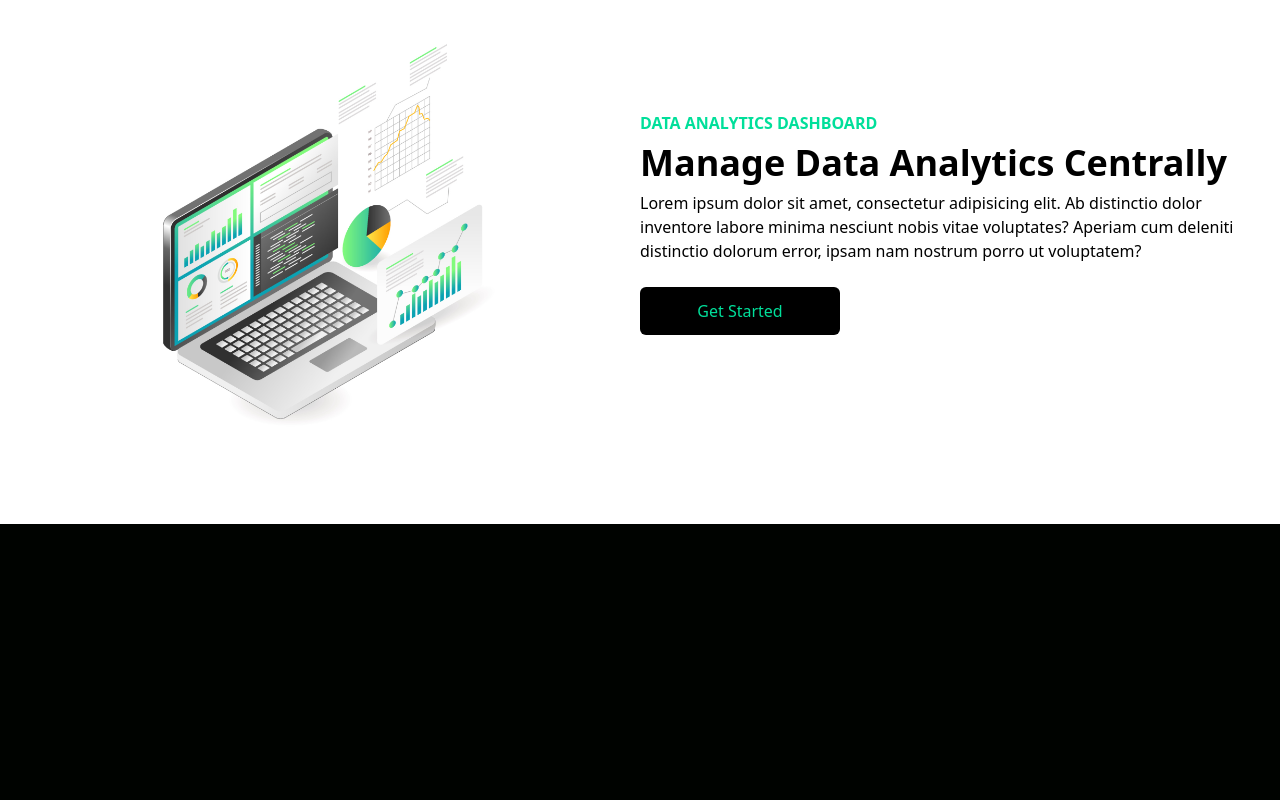
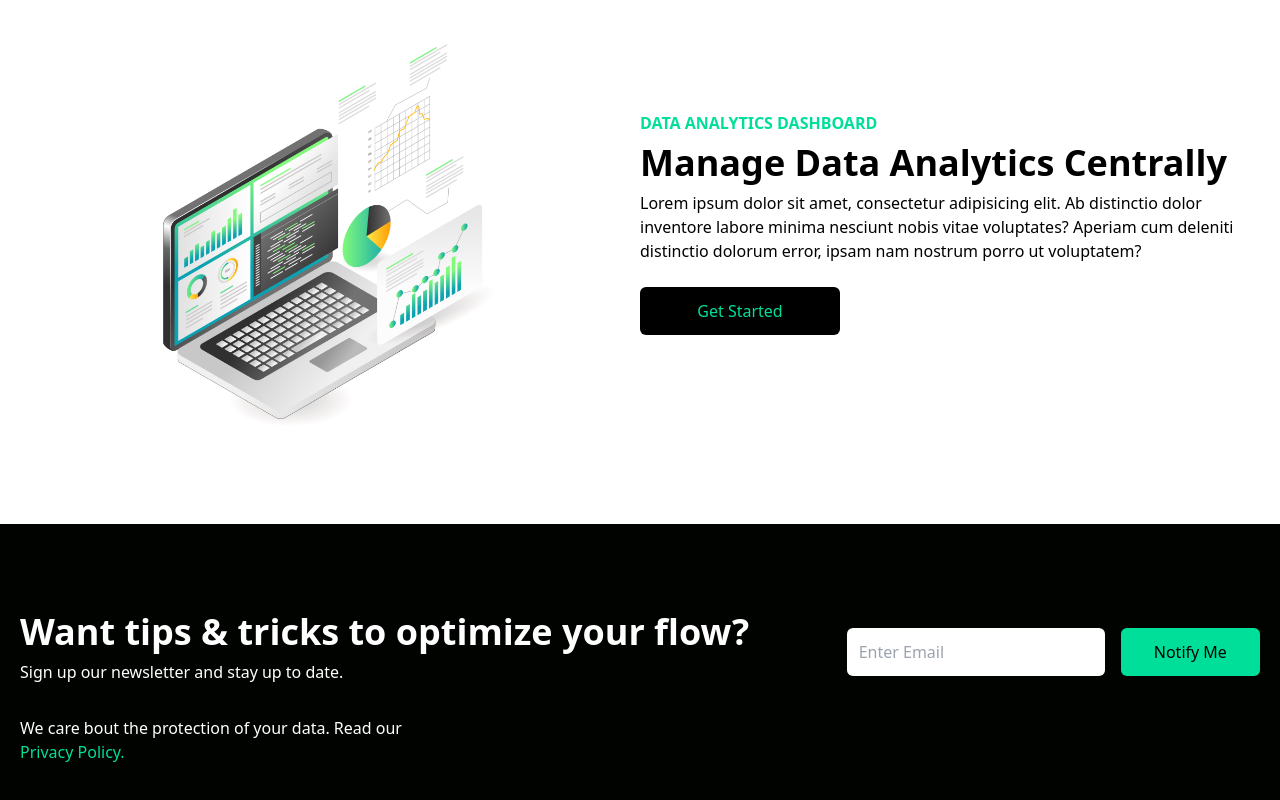
Before and after one commit to gregorybv/grow-with-data, a React (Create React App) app: page / in a window 1280 px wide. Shown: the part 853-1653 px from the top of the page. Before the commit the page ends 1377 px from the top, so only its background shows below. Built offline with nearby package versions, Linux system fonts and the light colour scheme.

Commit message:
newsletter final

```diff
--- a/src/components/Newsletter.jsx
+++ b/src/components/Newsletter.jsx
@@ -2,8 +2,23 @@
 
 const Newsletter = () => {
   return (
-    <div>
-
+    <div className='w-full py-16 text-white px-4'>
+      <div className='max-w-[1240px] mx-auto grid lg:grid-cols-3'>
+        <div className='lg:col-span-2 my-4'>
+          <h1 className='md:text-4xl sm:text-3xl text-2xl font-bold py-2'>Want tips & tricks to optimize your flow?</h1>
+          <p>Sign up our newsletter and stay up to date.</p>
+        </div>
+        <div className='my-4'>
+          <div className='flex flex-col sm:flex-row items-center justify-between w-full'>
+            <input className='p-3 flex w-full rounded-md text-black' type="email" placeholder='Enter Email'/>
+            <button
+              className='bg-[#00df9a] w-[200px] rounded-md font-medium ml-4 my-6 mx-auto px-6 py-3 text-black'>Notify Me
+            </button>
+          </div>
+        </div>
+        <p>We care bout the protection of your data. Read our <span className='text-[#00df9a]'> Privacy Policy. </span>
+        </p>
+      </div>
     </div>
   )
 }
```
